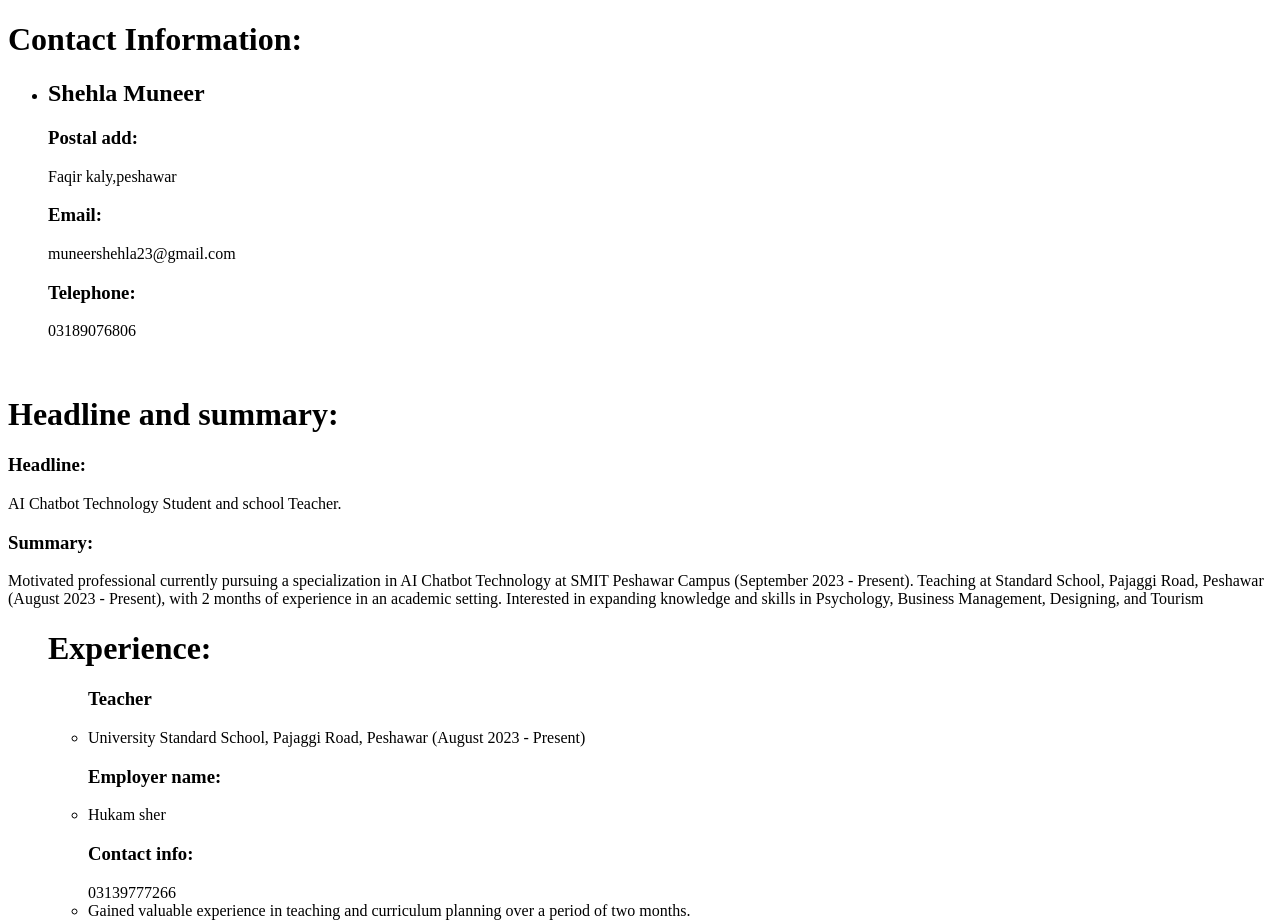
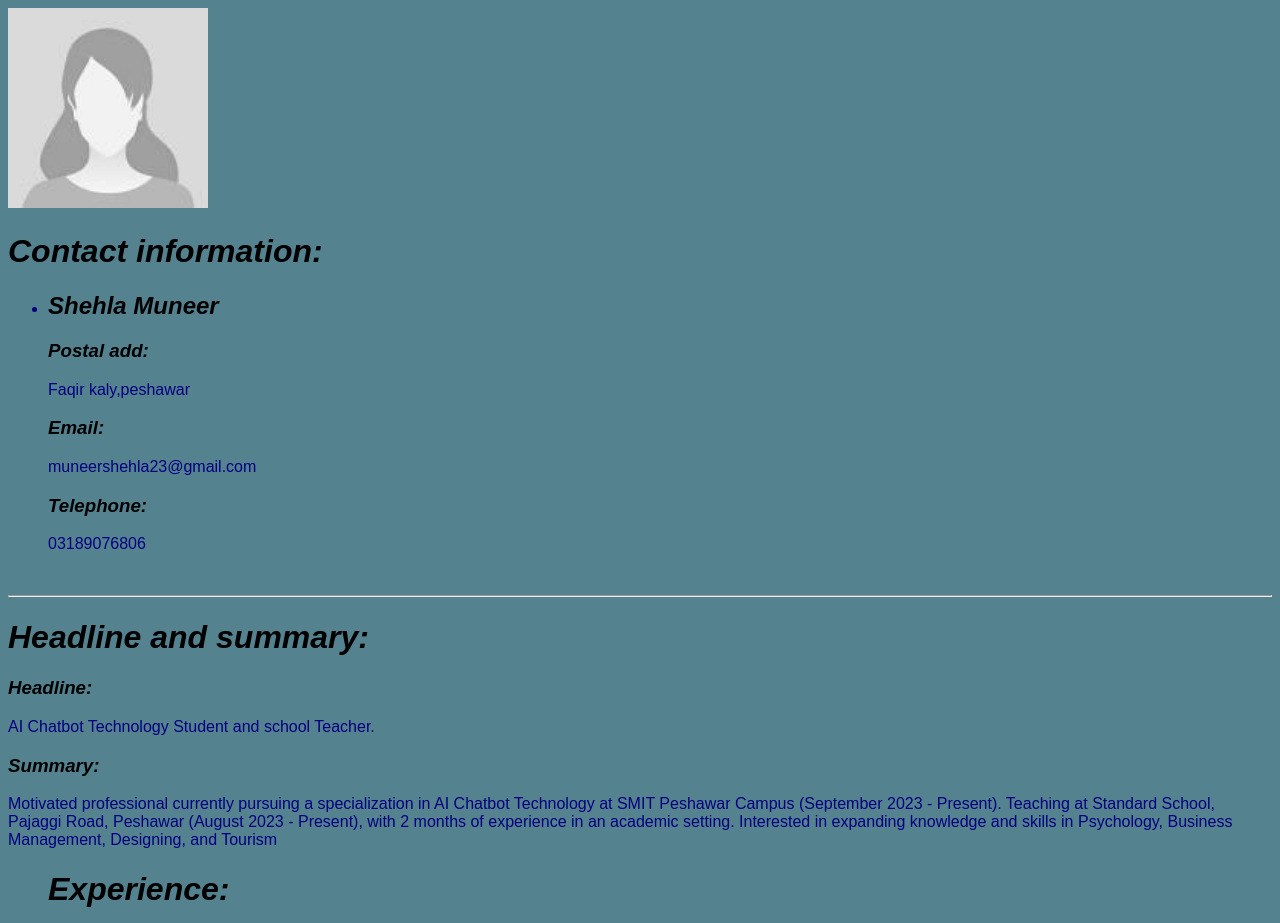
Before and after one commit to muneershehla23/peshawar-ai-chatbot-female-sec-b, a plain HTML site: page index.html in a window 1280 px wide. Shown: the top 923 px of the page. Drawn offline with Linux system fonts and the light colour scheme.

Commit message:
styling cv using css

```diff
--- a/index.html
+++ b/index.html
@@ -4,11 +4,14 @@
     <meta charset="UTF-8">
     <meta name="viewport" content="width=device-width, initial-scale=1.0">
     <title>Document</title>
+    <link rel="stylesheet" href="style.css">
 </head>
 <body>
+  <img src="./img/download.jpeg" alt="this is my profile pic" width="200px" height="200px"
 
-    <h1>Contact Information:</h1>
-   <ul>
+<h1><h1>Contact information:</h1>
+<ul>
+
     <li>
 
   <h2>Shehla Muneer</h2>
@@ -18,6 +21,7 @@
    </li>
    </ul>
    <br>
+   <hr>
 <h1>Headline and summary:</h1>
 <h3>Headline:</h3>
 <p> AI Chatbot Technology Student and school Teacher.
@@ -66,14 +70,5 @@
 
 </ul>
 
-
-
-
-
-
-
-
-
-
 </body>
 </html>
--- /dev/null
+++ b/style.css
@@ -0,0 +1,32 @@
+h1 {
+    color: #000;
+    ;
+}
+h2 {
+    color: #000;;
+}
+h3 {
+    color: #000;
+}
+
+body{
+    color:#000080;
+}
+body{
+    background-color:  #55828f;
+}
+body{
+    font-family: Arial, Helvetica, sans-serif;
+}
+h1{
+    font-style: oblique ;
+}
+h2 {
+    font-style: oblique;
+}
+h3{
+    font-style: oblique;
+}
+body{
+    font-weight: 200px;
+}
```
Also changed, not shown: img/download.jpeg (added).
